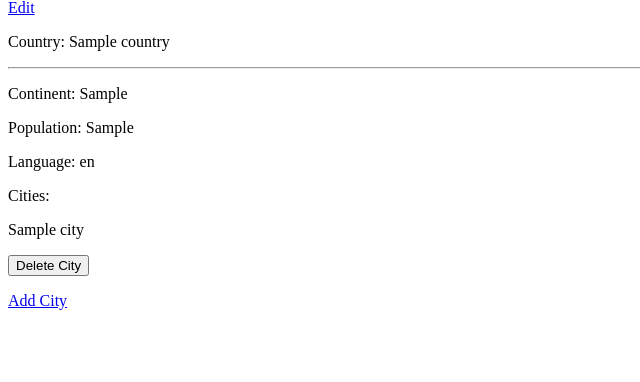
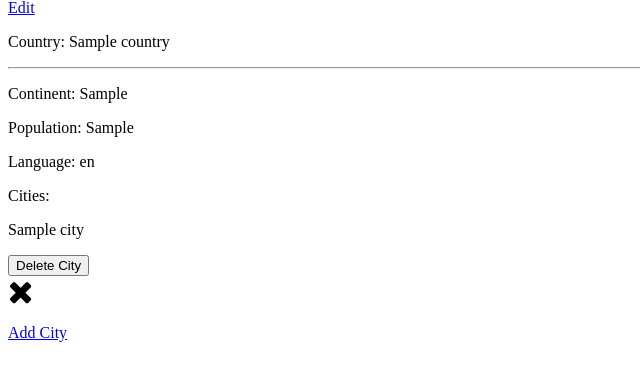
Before and after one commit to rosscondie/Python_Flask_Project, a Flask app: template templates/countries/show.html in a window 1280 px wide. Shown: the part 169-551 px from the top of the page, without its empty margins (0-640 px from the left). Run offline with Flask 2, Linux system fonts and the light colour scheme; the template is opened without the code that fills it: most values are stand-ins (such as "Sample title", 1, 10 or a date in 2020).

Commit message:
added if conditional to show page if city visited = false

```diff
--- a/templates/countries/new_city.html
+++ b/templates/countries/new_city.html
@@ -11,7 +11,5 @@
 
 
 
-
-
 </form>
 {% endblock %}
--- a/templates/countries/show.html
+++ b/templates/countries/show.html
@@ -18,6 +18,16 @@
         </form>
 
 
+        <div>
+
+            {% if city.visited  == True %}
+            <i class="fa fa-check fa-2x" style="color:green" aria-hidden="true"></i>
+            {% else %}
+              <i class="fa fa-times fa-2x" aria-hidden="true"></i>
+            {% endif %}
+
+        </div>
+
 
         {% endfor %}
 
```
